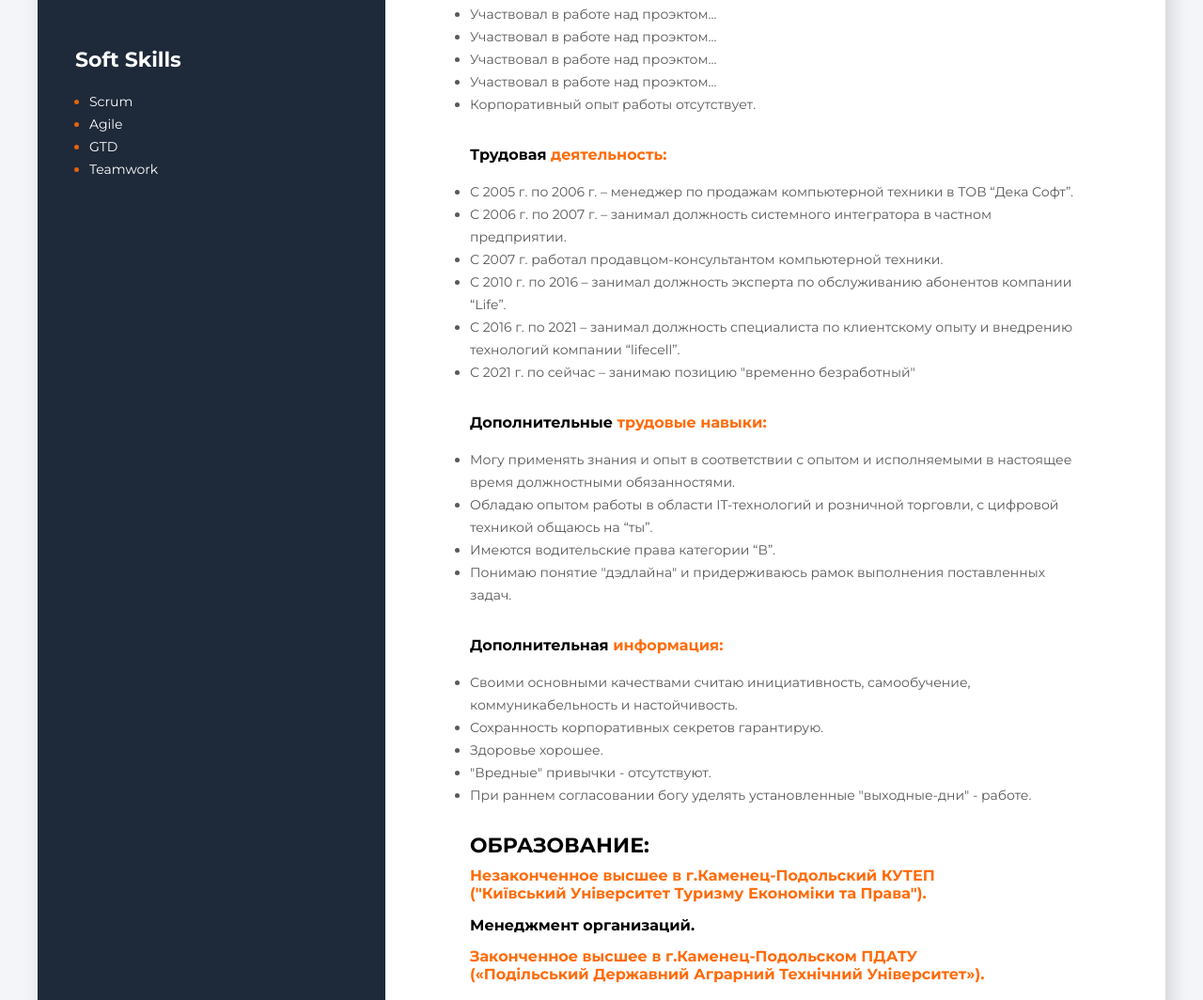
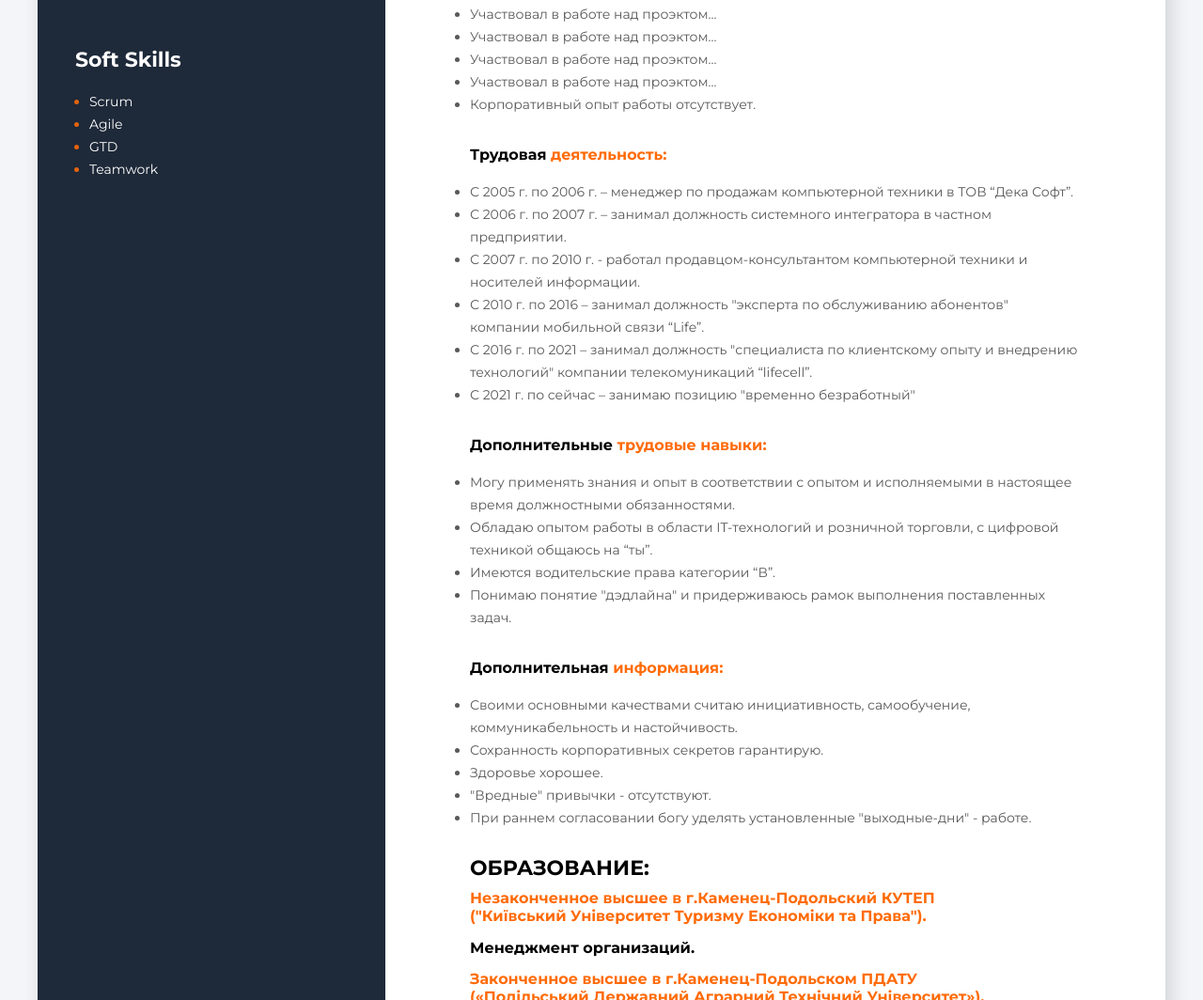
Before and after one commit to Wh1ter/PORTFOLIO, a plain HTML site: page index.html in a window 1280 px wide. Shown: the part 705-1769 px from the top of the page at 94% size. Drawn offline with Linux system fonts and the light colour scheme.

Commit message:
fix text

```diff
--- a/index.html
+++ b/index.html
@@ -160,11 +160,11 @@
 
                         <li class="profession-duties-item">С 2006 г. по 2007 г. – занимал должность системного интегратора в частном предприятии.</li>
 
-                        <li class="profession-duties-item">С 2007 г. работал продавцом-консультантом компьютерной                     техники.</li>
+                        <li class="profession-duties-item">С 2007 г. по 2010 г. - работал продавцом-консультантом компьютерной техники и носителей информации.</li>
 
-                        <li class="profession-duties-item">С 2010 г. по 2016 – занимал должность эксперта по обслуживанию абонентов компании “Life”.</li>
+                        <li class="profession-duties-item">С 2010 г. по 2016 – занимал должность "эксперта по обслуживанию абонентов" компании мобильной связи “Life”.</li>
 
-                        <li class="profession-duties-item">С 2016 г. по 2021 – занимал должность специалиста по клиентскому опыту и внедрению технологий компании “lifecell”.</li>
+                        <li class="profession-duties-item">С 2016 г. по 2021 – занимал должность "специалиста по клиентскому опыту и внедрению технологий" компании телекомуникаций “lifecell”.</li>
 
                         <li class="profession-duties-item">С 2021 г. по сейчас – занимаю позицию "временно безработный"</li>
                     </ul>
```
